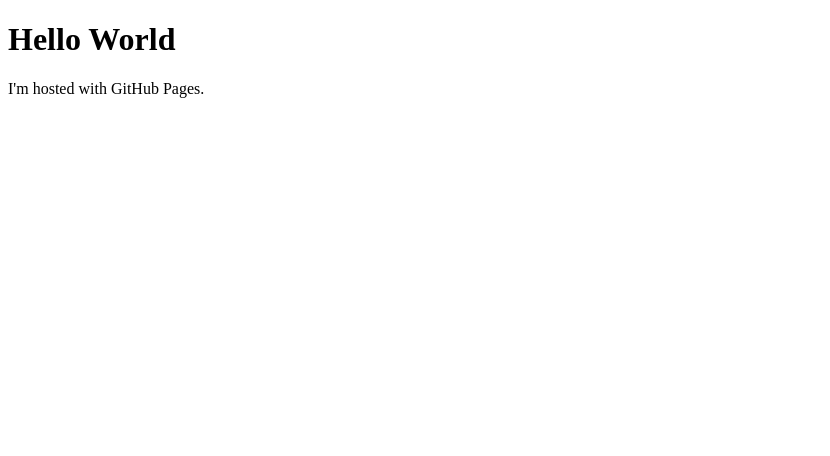
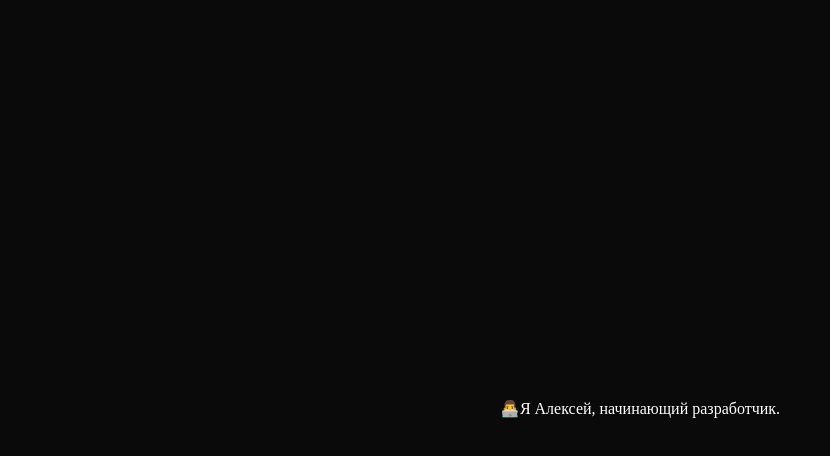
Before and after one commit to AlexLkv/AlexLkv.github.io, a plain HTML site: page index.html in a window 1280 px wide. Shown: the whole page, without its empty margins (0-830 px from the left). Drawn offline with Linux system fonts and the light colour scheme.

Commit message:
w
update

```diff
--- a/index.html
+++ b/index.html
@@ -1,7 +1,15 @@
-<!DOCTYPE html>
+<!DOCTYPE HTML>
 <html>
-<body>
-<h1>Hello World</h1>
-<p>I'm hosted with GitHub Pages.</p>
-</body>
-</html>
+<head>
+   <link rel="stylesheet" href="style.css" type="text/css"/>
+   <div class="container"> <span>👨‍💻Я Алексей, начинающий разработчик.</span>
+
+   </div>
+      <style>
+	  body {
+   	     background: #0a0a0a;
+	     color: #fff;
+      }
+      </style>
+   </div>
+</head>
--- /dev/null
+++ b/style.css
@@ -0,0 +1,14 @@
+html, body, .container {
+    height: 100%;
+}
+.container {
+    display: -webkit-flexbox;
+    display: -ms-flexbox;
+    display: -webkit-flex;
+    display: flex;
+    -webkit-flex-align: center;
+    -ms-flex-align: center;
+    -webkit-align-items: center;
+    align-items: center;
+    justify-content: center;
+}
```
